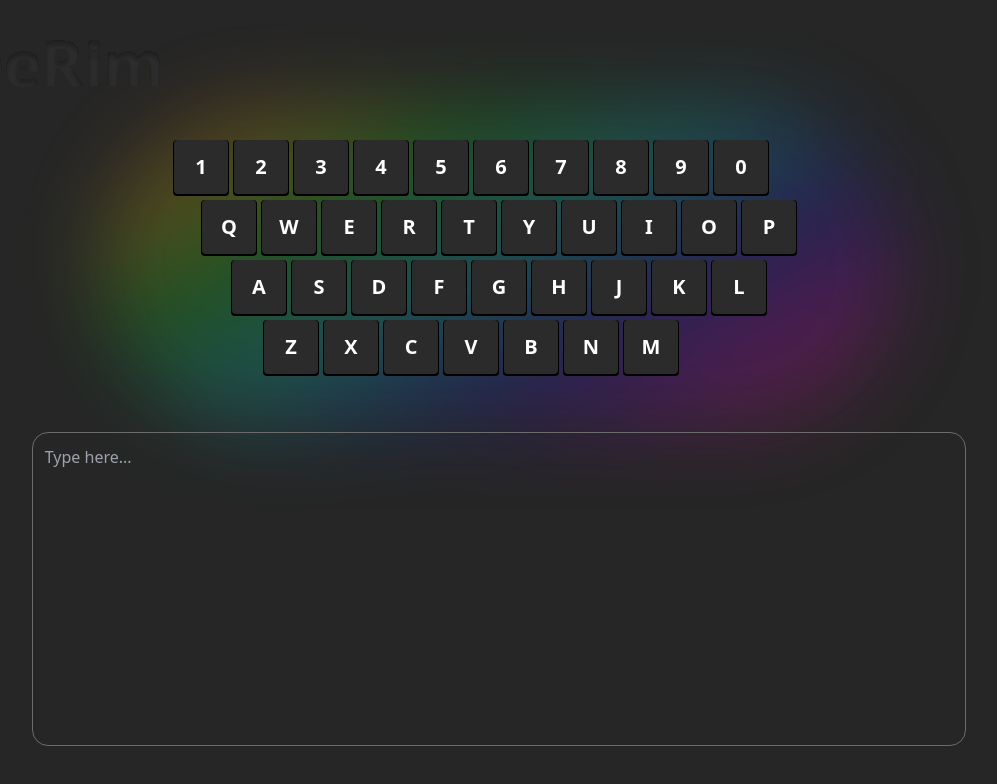
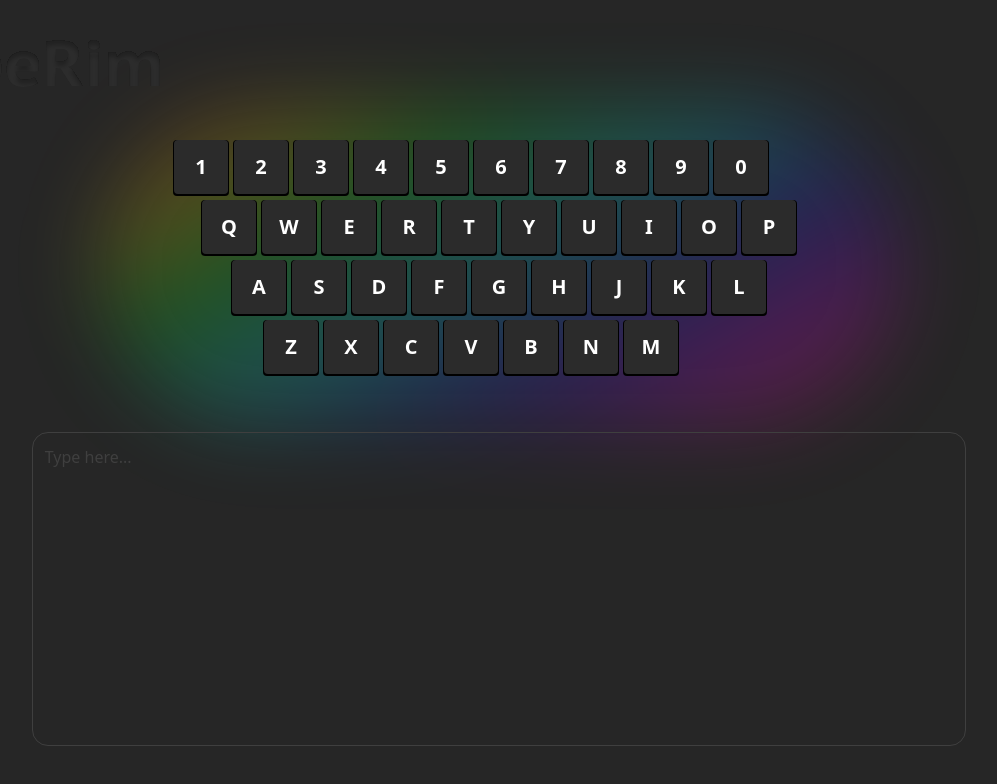
Before and after one commit to lewKcoder/typerim, a Next.js app: page / in a window 1280 px wide. Shown: the top 784 px of the page, without its empty margins (141-1138 px from the left). Built offline with nearby package versions, Linux system fonts and the light colour scheme; no server answers.

Commit message:
refactor: :art: Fixed jsx

```diff
--- a/src/app/page.tsx
+++ b/src/app/page.tsx
@@ -15,7 +15,7 @@ export default function Page() {
           cols={30}
           rows={12}
           placeholder="Type here..."
-          className="w-4/5 p-3 rounded-2xl bg-transparent text-white border-[#6b6b6b] border-[1px] outline-none resize-none focus-visible:border-[#aaaaaa]"
+          className="w-4/5 p-3 rounded-2xl bg-transparent text-white border-[#3f3f3f] border-[1px] outline-none resize-none focus-visible:border-[#aaaaaa] placeholder:text-[#3f3f3f]"
         ></textarea>
       </div>
     </>
```
